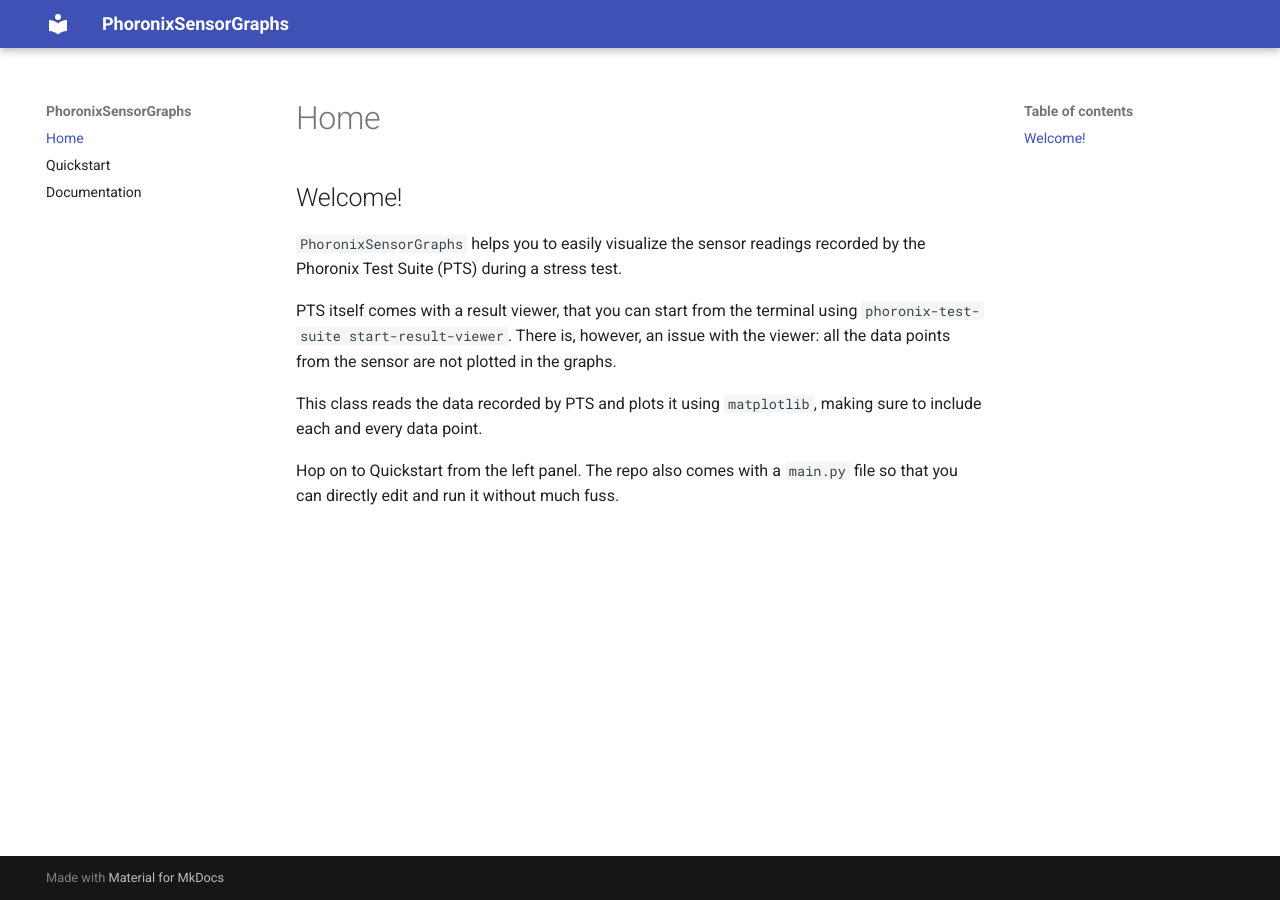
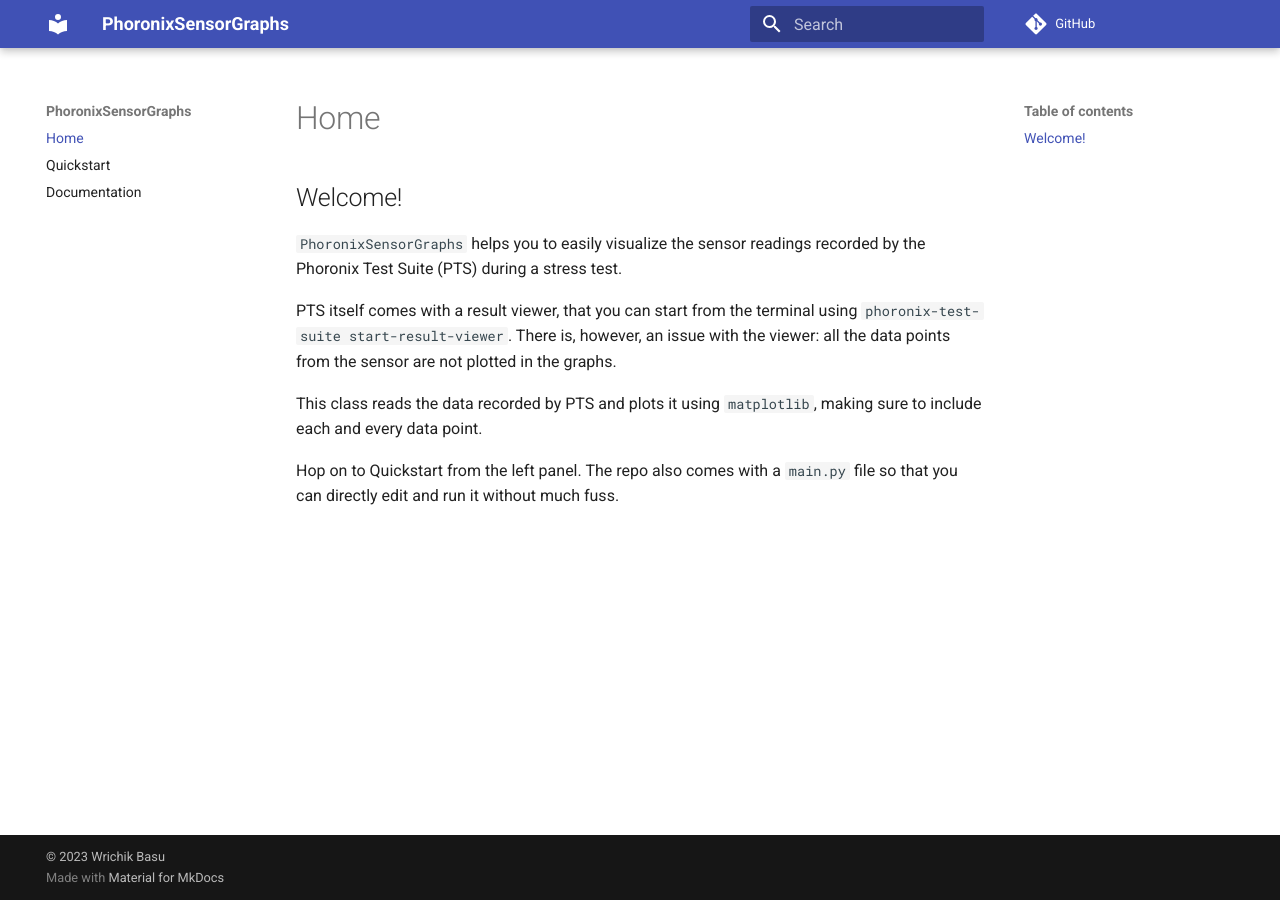
Before and after one commit to WrichikBasu/PhoronixSensorGraphs, an MkDocs documentation site: the page built from docs/index.md, in a window 1280 px wide. Built offline with MkDocs 1.6.1 and Material for MkDocs 9.7.7, drawn with Linux system fonts in a browser that asks for light colours; comment, search, counter and statistics services are not loaded.

Commit message:
Repo name, url, copyright, search in site

```diff
--- a/mkdocs.yml
+++ b/mkdocs.yml
@@ -1,4 +1,7 @@
 site_name: PhoronixSensorGraphs
+site_author: Wrichik Basu
+copyright: "&#169; 2023 Wrichik Basu"
+repo_url: https://github.com/WrichikBasu/PhoronixSensorGraphs
 
 theme:
   name: "material"
@@ -13,6 +16,7 @@
 #            show_source: false
 
 plugins:
+  - search
   - mkdocstrings:
       handlers:
         python:
```
